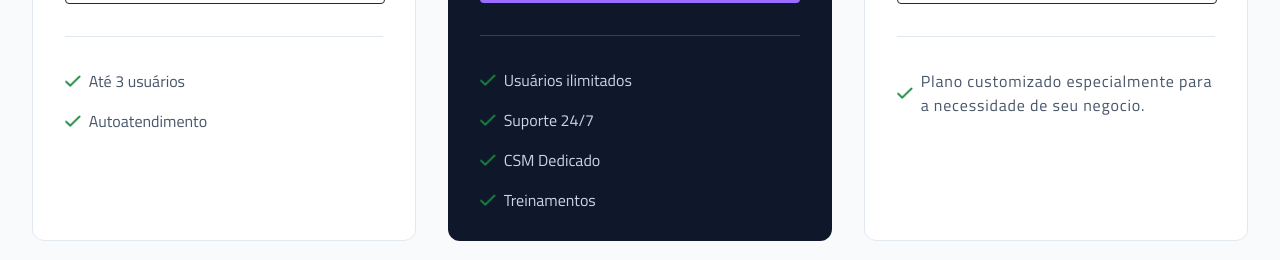
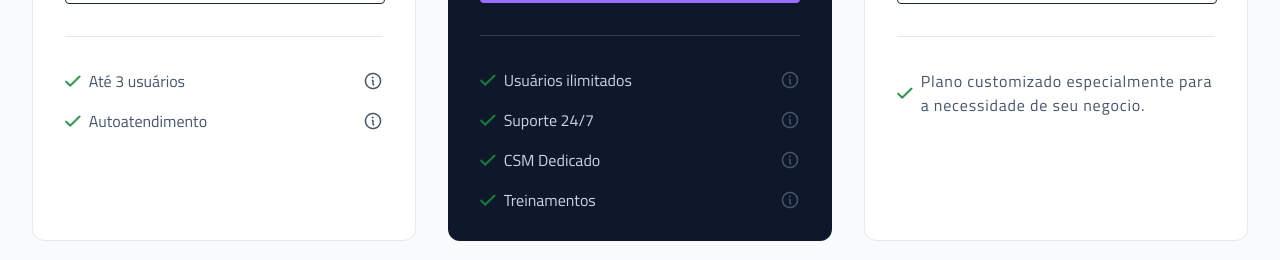
Before and after one commit to pablokaliel/boracodar-15, a React (Vite) app: page / in a window 1280 px wide. Shown: the part 386-646 px from the top of the page. Built offline with nearby package versions, Linux system fonts and the light colour scheme.

Commit message:
add images

```diff
--- a/src/App.jsx
+++ b/src/App.jsx
@@ -1,6 +1,6 @@
 import React from "react";
 import check from "./assets/check.png";
-
+import info from "./assets/info.png";
 
 function App() {
   return (
@@ -28,14 +28,24 @@ function App() {
               <img src={check} alt="check" className="h-3 w4" />
               <h3 className="text-text-black">Até 3 usuários</h3>
             </div>
-
+            <img
+              src={info}
+              alt="info"
+              title="somente 3 pessoas podem logar"
+              className="w-5 h5"
+            />
           </div>
           <div className="flex justify-between items-center">
             <div className="flex gap-2 items-center ">
               <img src={check} alt="check" className="h-3 w4" />
               <h3 className="text-text-black">Autoatendimento</h3>
             </div>
-
+            <img
+              src={info}
+              alt="info"
+              title="suporte online"
+              className="w-5 h5"
+            />
           </div>
         </div>
 
@@ -62,27 +72,43 @@ function App() {
                 <img src={check} alt="check" className="h-3 w4" />
                 <h3 className="text-text-dark">Usuários ilimitados</h3>
               </div>
-
+              <img
+                src={info}
+                alt="info"
+                title="não tem quantidade de usuários para logar"
+                className="w-5 h5"
+              />
             </div>
             <div className="flex justify-between items-center my-4">
               <div className="flex gap-2 items-center ">
                 <img src={check} alt="check" className="h-3 w4" />
                 <h3 className="text-text-dark">Suporte 24/7</h3>
               </div>
-
+              <img
+                src={info}
+                alt="info"
+                title="suporte todos os dias em qualquer horário"
+                className="w-5 h5"
+              />
             </div>
             <div className="flex justify-between items-center my-4">
               <div className="flex gap-2 items-center ">
                 <img src={check} alt="check" className="h-3 w4" />
                 <h3 className="text-text-dark">CSM Dedicado</h3>
               </div>
-
+              <img src={info} alt="info" title="CSM " className="w-5 h5" />
             </div>
             <div className="flex justify-between items-center my-4">
               <div className="flex gap-2 items-center ">
                 <img src={check} alt="check" className="h-3 w4" />
                 <h3 className="text-text-dark">Treinamentos</h3>
               </div>
+              <img
+                src={info}
+                alt="info"
+                title="projetos praticos para treinar"
+                className="w-5 h5"
+              />
             </div>
           </div>
         </div>
```
Also changed, not shown: 1 other file (tests, documents, lock files or other folders).
